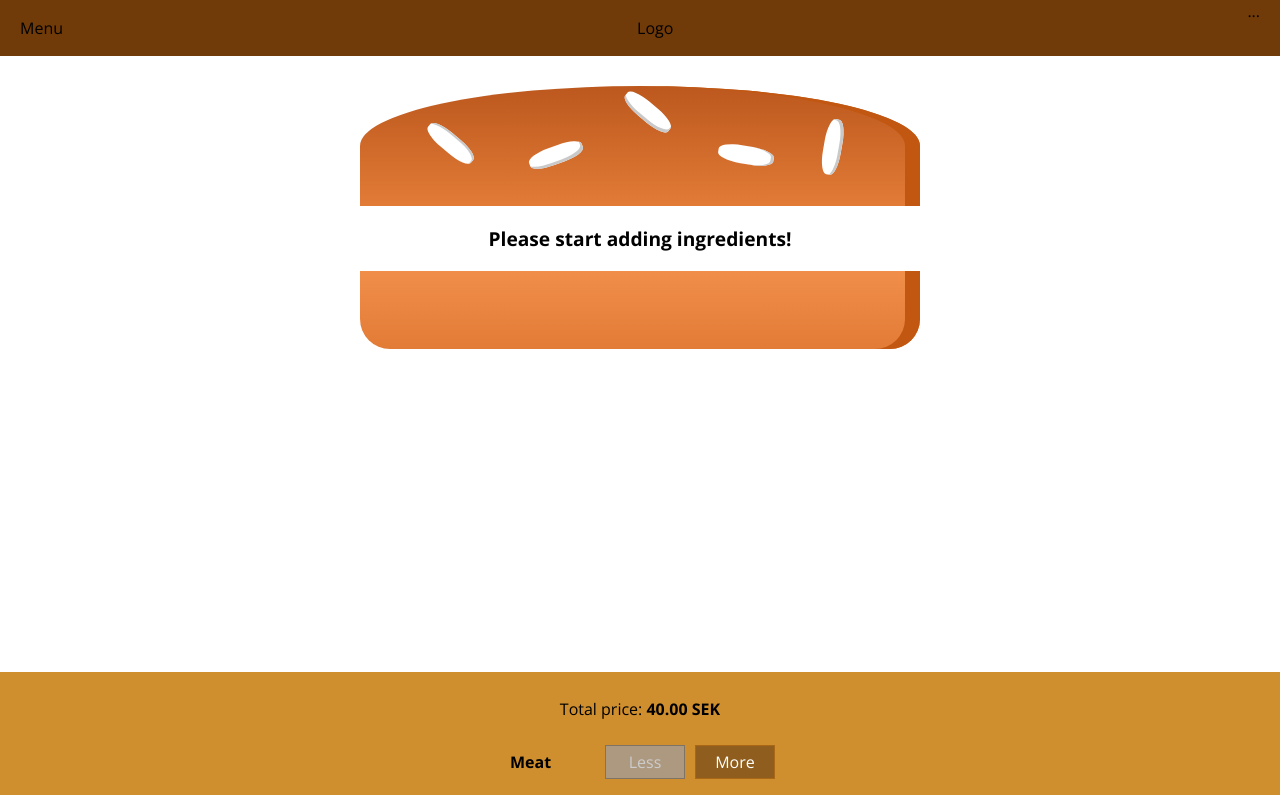
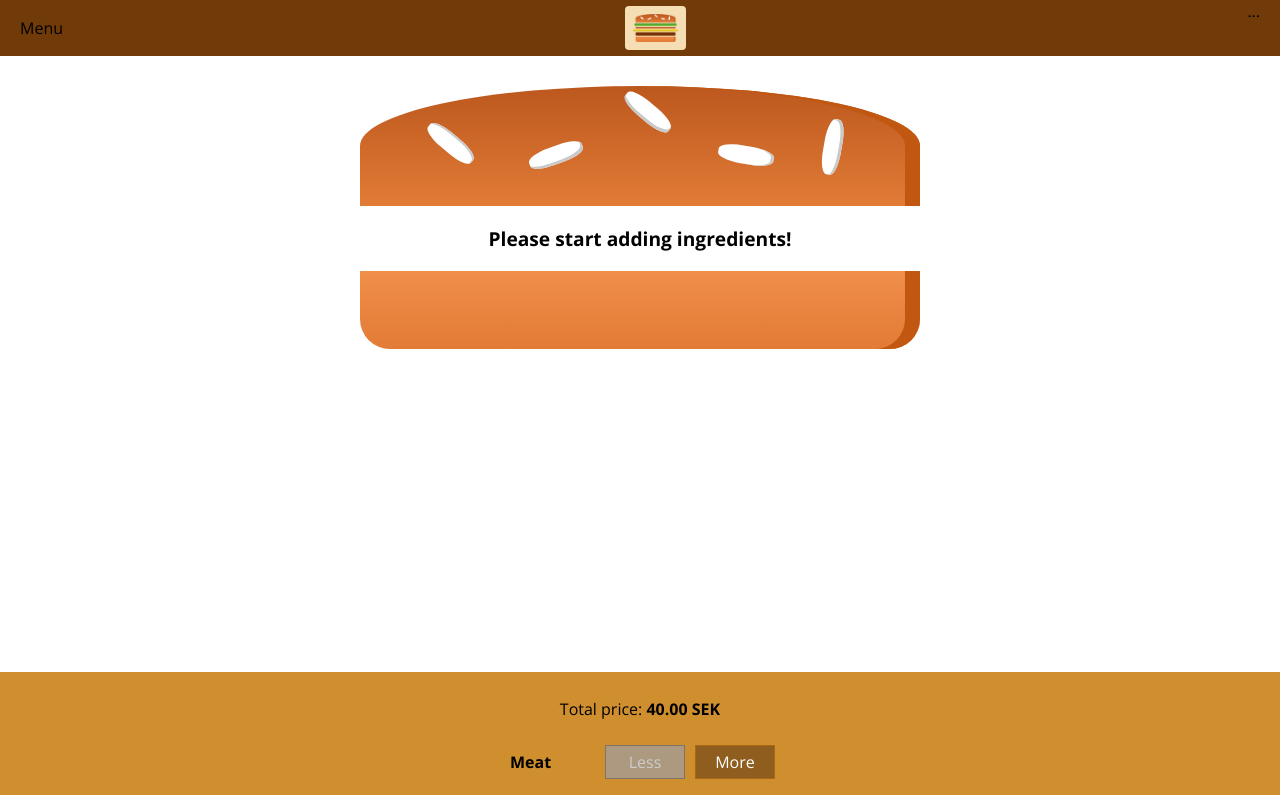
Before and after one commit to janko101/burger-builder-app, a React (Create React App) app: page / in a window 1280 px wide. Shown: the top 795 px of the page. Built offline with nearby package versions, Linux system fonts and the light colour scheme.

Commit message:
Creates a Logo component, adds logo image and styles the component using css module

```diff
--- /dev/null
+++ b/src/Components/Logo.jsx
@@ -0,0 +1,13 @@
+import React from 'react';
+import logo from '../assets/images/original.png'
+import classes from './Logo.module.css'
+
+const Logo = () => {
+  return (
+    <div className={classes.Logo}>
+      <img src={logo} alt="MyBurger" />
+    </div>
+  );
+}
+
+export default Logo;
--- /dev/null
+++ b/src/Components/Logo.module.css
@@ -0,0 +1,11 @@
+.Logo {
+  height: 80%;
+  background-color: wheat;
+  border-radius: 4px;
+  box-sizing: border-box;
+  padding: 8px;
+}
+
+.Logo img {
+  height: 100%;
+}
--- a/src/Components/Toolbar.jsx
+++ b/src/Components/Toolbar.jsx
@@ -1,11 +1,12 @@
 import React from 'react';
 import classes from './Toolbar.module.css'
+import Logo from './Logo';
 
-const Toolbar = (props) => {
+const Toolbar = () => {
   return (
     <header className={classes.Toolbar}>
       <div>Menu</div>
-      <div>Logo</div>
+      <Logo />
       <nav>
         ...
       </nav>
```
Also changed, not shown: src/assets/images/original.png (added).
